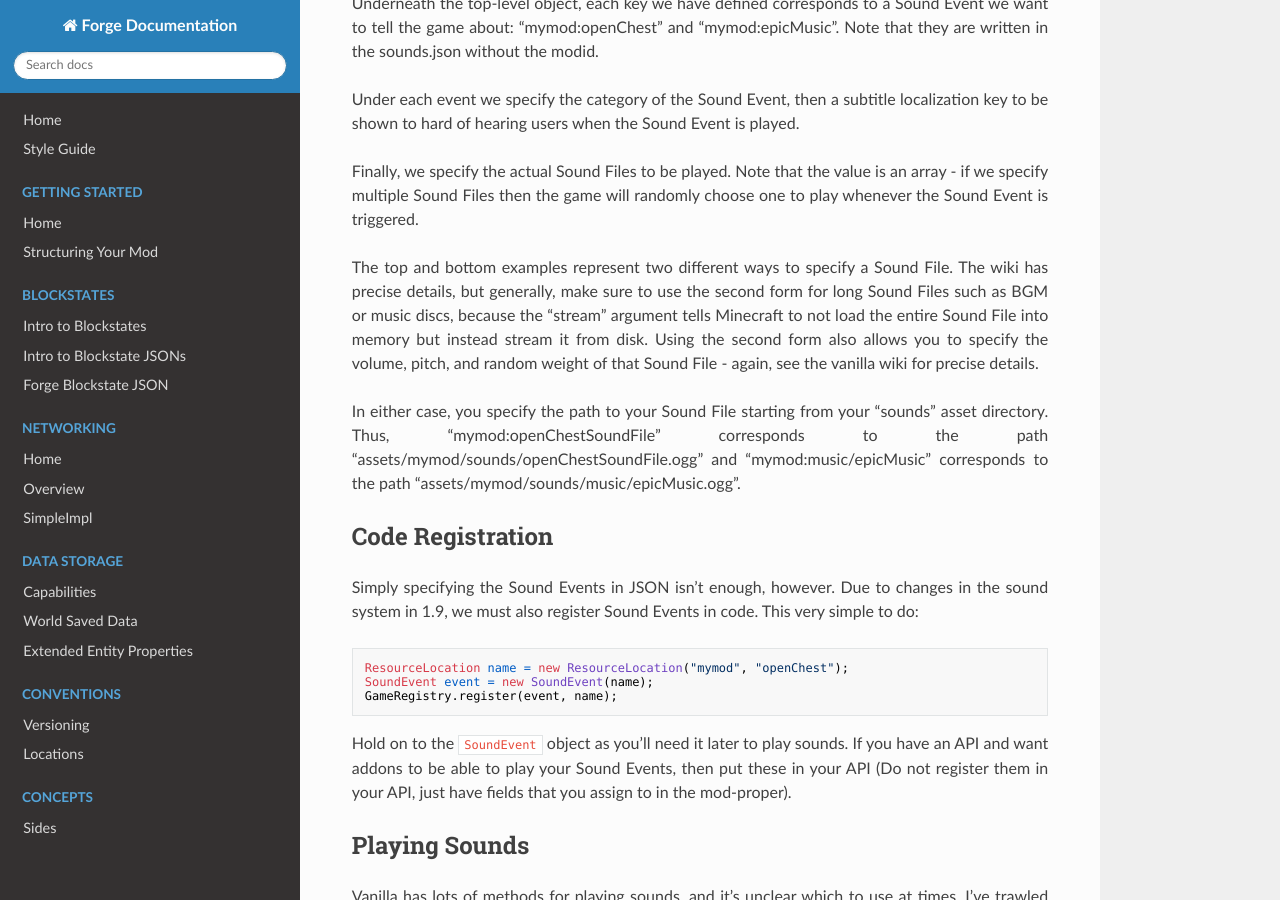
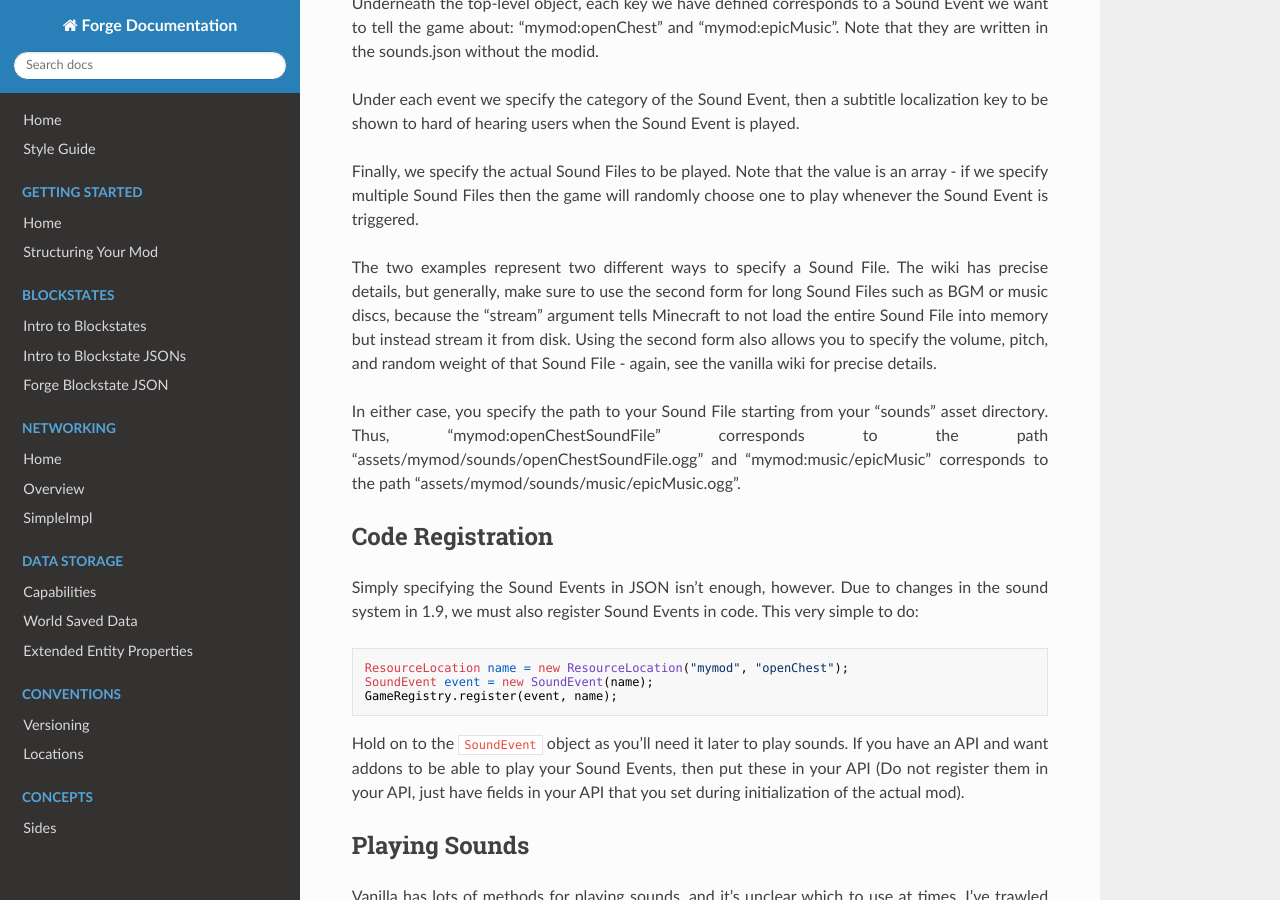
Before and after one commit to MinecraftForge/Documentation, an MkDocs documentation site: the page built from docs/effects/sounds.md, in a window 1280 px wide and 900 px high, scrolled down 1112 px. Built offline with MkDocs 1.6.1, drawn with Linux system fonts in a browser that asks for light colours; nearby versions of some CDN libraries; old or Windows-style settings are respelled for this version of MkDocs.

Commit message:
Formatting fixes

````diff
--- a/docs/effects/sounds.md
+++ b/docs/effects/sounds.md
@@ -49,7 +49,7 @@ Under each event we specify the category of the Sound Event, then a subtitle loc
 
 Finally, we specify the actual Sound Files to be played. Note that the value is an array - if we specify multiple Sound Files then the game will randomly choose one to play whenever the Sound Event is triggered.
 
-The top and bottom examples represent two different ways to specify a Sound File. The wiki has precise details, but generally, make sure to use the second form for long Sound Files such as BGM or music discs, because the "stream" argument tells Minecraft to not load the entire Sound File into memory but instead stream it from disk. Using the second form also allows you to specify the volume, pitch, and random weight of that Sound File - again, see the vanilla wiki for precise details.
+The two examples represent two different ways to specify a Sound File. The wiki has precise details, but generally, make sure to use the second form for long Sound Files such as BGM or music discs, because the "stream" argument tells Minecraft to not load the entire Sound File into memory but instead stream it from disk. Using the second form also allows you to specify the volume, pitch, and random weight of that Sound File - again, see the vanilla wiki for precise details.
 
 In either case, you specify the path to your Sound File starting from your "sounds" asset directory. Thus, "mymod:openChestSoundFile" corresponds to the path "assets/mymod/sounds/openChestSoundFile.ogg" and "mymod:music/epicMusic" corresponds to the path "assets/mymod/sounds/music/epicMusic.ogg".
 
@@ -64,7 +64,7 @@ SoundEvent event = new SoundEvent(name);
 GameRegistry.register(event, name);
 ```
 
-Hold on to the `SoundEvent` object as you'll need it later to play sounds. If you have an API and want addons to be able to play your Sound Events, then put these in your API (Do not register them in your API, just have fields that you assign to in the mod-proper).
+Hold on to the `SoundEvent` object as you'll need it later to play sounds. If you have an API and want addons to be able to play your Sound Events, then put these in your API (Do not register them in your API, just have fields in your API that you set during initialization of the actual mod).
 
 Playing Sounds
 --------------
````
